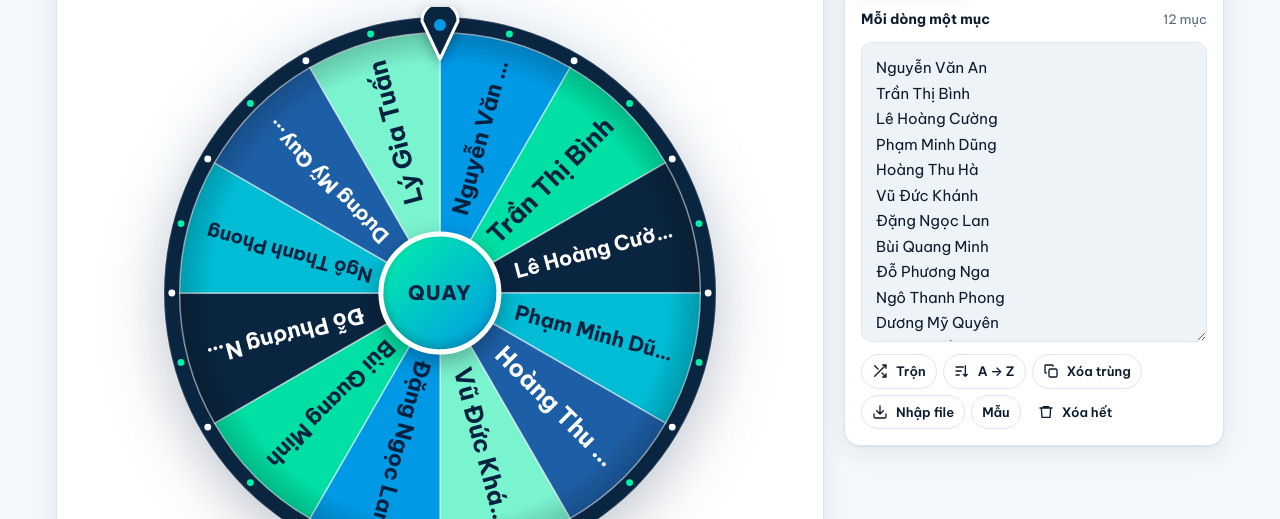
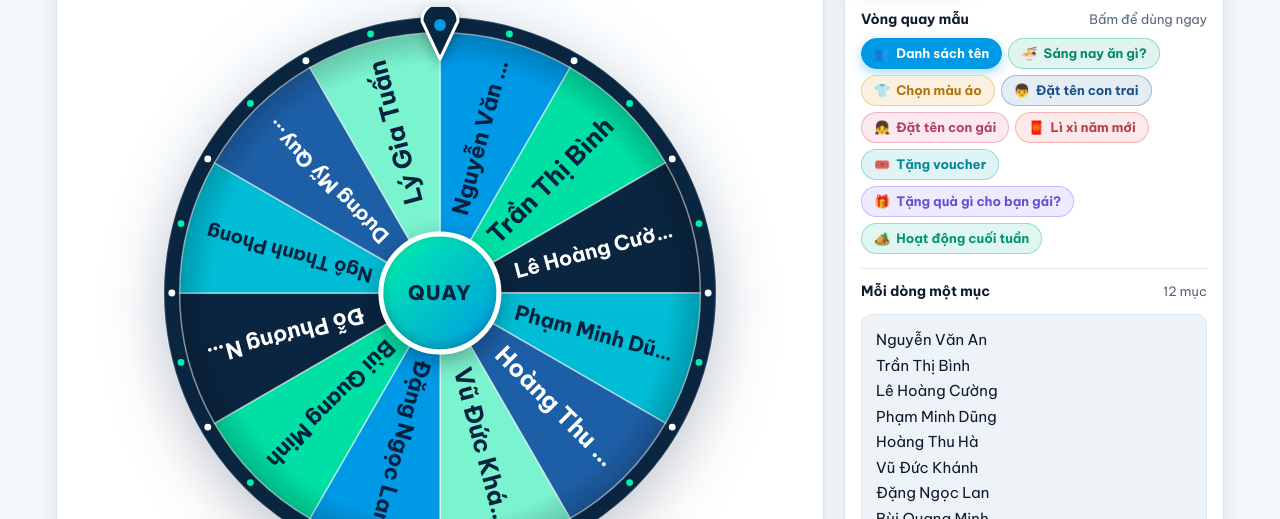
Before and after one commit to qtvuniversalchemistry-mm/vong-quay, a plain HTML site: page vong-quay/index.html in a window 1280 px wide. Shown: the part 281-800 px from the top of the page. Drawn offline with Linux system fonts and the light colour scheme.

Commit message:
Thêm vòng quay mẫu phía trên danh sách
9 chủ đề: Danh sách tên, Sáng nay ăn gì?, Chọn màu áo, Đặt tên con trai,
Đặt tên con gái, Lì xì năm mới, Tặng voucher, Tặng quà gì cho bạn gái?,
Hoạt động cuối tuần. Hỏi xác nhận trước khi thay danh sách tự nhập.

Co-Authored-By: Claude Opus 5.5 <noreply@anthropic.com>
Claude-Session: https://claude.ai/code/session_01MiXvnAtw4nDWg9YhT5kmkd

```diff
--- a/assets/css/main.css
+++ b/assets/css/main.css
@@ -317,6 +317,28 @@ a.tool-card:hover { transform: translateY(-3px); box-shadow: var(--shadow-lg); b
 
 .chip-row { display: flex; flex-wrap: wrap; gap: 6px; }
 
+/* Vòng quay mẫu */
+.templates { display: flex; flex-direction: column; gap: 8px; padding-bottom: 14px; border-bottom: 1px solid var(--border); }
+.template-row { display: flex; flex-wrap: wrap; gap: 6px; }
+.template-chip {
+  --c: var(--brand);
+  display: inline-flex; align-items: center; gap: 6px;
+  padding: 6px 12px; border-radius: 999px; cursor: pointer;
+  font-size: 13px; font-weight: 700; line-height: 1.3;
+  border: 1px solid color-mix(in srgb, var(--c) 35%, transparent);
+  background: color-mix(in srgb, var(--c) 12%, var(--surface));
+  color: color-mix(in srgb, var(--c) 78%, var(--text));
+  transition: background 0.15s, color 0.15s, transform 0.1s, box-shadow 0.15s;
+}
+.template-chip:hover { background: color-mix(in srgb, var(--c) 22%, var(--surface)); }
+.template-chip:active { transform: translateY(1px); }
+.template-chip[aria-pressed="true"] {
+  background: var(--c); border-color: var(--c); color: #fff;
+  box-shadow: 0 4px 12px color-mix(in srgb, var(--c) 35%, transparent);
+}
+.template-chip:disabled { opacity: 0.5; cursor: not-allowed; }
+:root[data-theme="dark"] .template-chip:not([aria-pressed="true"]) { color: color-mix(in srgb, var(--c) 55%, #fff); }
+
 /* Danh sách kết quả */
 .results { list-style: none; margin: 0; padding: 0; display: flex; flex-direction: column; gap: 6px; max-height: 420px; overflow: auto; }
 .results li {
--- a/assets/js/wheel.js
+++ b/assets/js/wheel.js
@@ -16,6 +16,27 @@
     "Nguyễn Văn An", "Trần Thị Bình", "Lê Hoàng Cường", "Phạm Minh Dũng",
     "Hoàng Thu Hà", "Vũ Đức Khánh", "Đặng Ngọc Lan", "Bùi Quang Minh",
     "Đỗ Phương Nga", "Ngô Thanh Phong", "Dương Mỹ Quyên", "Lý Gia Tuấn"
+  ];
+
+  // Vòng quay mẫu: hiển thị phía trên ô danh sách, bấm để thay tiêu đề + danh sách
+  var TEMPLATES = [
+    { id: "names", icon: "👥", title: "Vòng quay may mắn", label: "Danh sách tên", color: "#0099e5", items: SAMPLE },
+    { id: "breakfast", icon: "🍜", title: "Sáng nay ăn gì?", label: "Sáng nay ăn gì?", color: "#00a877",
+      items: ["Phở bò", "Bún chả", "Bánh mì", "Xôi xéo", "Bún bò Huế", "Bánh cuốn", "Cháo sườn", "Miến gà", "Hủ tiếu", "Cơm tấm", "Bún riêu", "Bánh bao"] },
+    { id: "shirt", icon: "👕", title: "Hôm nay mặc áo màu gì?", label: "Chọn màu áo", color: "#e08a00",
+      items: ["Trắng", "Đen", "Xanh dương", "Xanh lá", "Đỏ", "Vàng", "Hồng", "Xám", "Be", "Tím", "Cam", "Xanh navy"] },
+    { id: "boy", icon: "👦", title: "Đặt tên con trai", label: "Đặt tên con trai", color: "#1d5fa6",
+      items: ["Minh Khang", "Gia Bảo", "Đức Anh", "Hoàng Nam", "Quốc Bảo", "Minh Quân", "Anh Khoa", "Tuấn Kiệt", "Phúc An", "Bảo Long", "Đăng Khoa", "Nhật Minh"] },
+    { id: "girl", icon: "👧", title: "Đặt tên con gái", label: "Đặt tên con gái", color: "#e0457b",
+      items: ["Bảo Ngọc", "Khánh Linh", "Minh Anh", "Ngọc Hân", "Phương Thảo", "Gia Hân", "An Nhiên", "Thảo Vy", "Tuệ Nhi", "Mai Anh", "Diệp Chi", "Hà My"] },
+    { id: "luckymoney", icon: "🧧", title: "Lì xì năm mới", label: "Lì xì năm mới", color: "#e5484d",
+      items: ["10.000đ", "20.000đ", "50.000đ", "100.000đ", "200.000đ", "500.000đ", "Thêm 1 lượt quay", "Chúc may mắn lần sau"] },
+    { id: "voucher", icon: "🎟️", title: "Vòng quay voucher", label: "Tặng voucher", color: "#00a3b8",
+      items: ["Giảm 10%", "Giảm 20%", "Giảm 30%", "Giảm 50%", "Freeship", "Mua 1 tặng 1", "Quà tặng kèm", "Chúc may mắn lần sau"] },
+    { id: "gift", icon: "🎁", title: "Tặng quà gì cho bạn gái?", label: "Tặng quà gì cho bạn gái?", color: "#7c5cff",
+      items: ["Hoa tươi", "Son môi", "Nước hoa", "Gấu bông", "Túi xách", "Đồng hồ", "Trang sức", "Sô-cô-la", "Váy đầm", "Bữa tối lãng mạn", "Album ảnh kỷ niệm", "Chuyến du lịch ngắn"] },
+    { id: "weekend", icon: "🏕️", title: "Cuối tuần này làm gì?", label: "Hoạt động cuối tuần", color: "#00b884",
+      items: ["Đi cà phê", "Xem phim", "Đi picnic", "Leo núi", "Đi bơi", "Nấu ăn ở nhà", "Đọc sách", "Chơi board game", "Đi karaoke", "Dọn dẹp nhà cửa", "Về thăm gia đình", "Ngủ nướng"] }
   ];
 
   // "brand" đọc màu từ assets/css/theme.css (--wheel-1 ... --wheel-6)
@@ -42,7 +63,7 @@
     title: $("wheelTitle"), spin: $("btnSpin"), spin2: $("btnSpin2"), share: $("btnShare"), fullscreen: $("btnFullscreen"),
     entries: $("entries"), entryCount: $("entryCount"), entryHint: $("entryHint"),
     shuffle: $("btnShuffle"), sort: $("btnSort"), dedupe: $("btnDedupe"), importBtn: $("btnImport"),
-    sample: $("btnSample"), clear: $("btnClear"), file: $("fileInput"),
+    templateRow: $("templateRow"), clear: $("btnClear"), file: $("fileInput"),
     results: $("results"), resultCount: $("resultCount"),
     copyResults: $("btnCopyResults"), exportResults: $("btnExportResults"), clearResults: $("btnClearResults"),
     setTitle: $("setTitle"), setDuration: $("setDuration"), durationOut: $("durationOut"),
@@ -120,6 +141,7 @@
   function onEntriesChanged() {
     state.text = el.entries.value;
     parseItems();
+    renderTemplates();
     buildWheel();
     render();
     save();
@@ -371,7 +393,8 @@
     spinning = on;
     el.spin.disabled = on; el.spin2.disabled = on;
     el.entries.disabled = on;
-    [el.shuffle, el.sort, el.dedupe, el.importBtn, el.sample, el.clear].forEach(function (b) { b.disabled = on; });
+    [el.shuffle, el.sort, el.dedupe, el.importBtn, el.clear].forEach(function (b) { b.disabled = on; });
+    Array.prototype.forEach.call(el.templateRow.querySelectorAll("button"), function (b) { b.disabled = on; });
   }
 
   function finish(winner) {
@@ -556,6 +579,30 @@
     return c;
   }
 
+  /* ---------- Vòng quay mẫu ---------- */
+  function templateText(t) { return t.items.join("\n"); }
+
+  function renderTemplates() {
+    var current = currentLabels().join("\n");
+    el.templateRow.innerHTML = TEMPLATES.map(function (t) {
+      return '<button type="button" class="template-chip" data-tpl="' + t.id + '" style="--c:' + t.color + '" aria-pressed="' +
+        (templateText(t) === current) + '"><span aria-hidden="true">' + t.icon + "</span>" + M.esc(t.label) + "</button>";
+    }).join("");
+  }
+
+  function applyTemplate(id) {
+    var t = TEMPLATES.filter(function (x) { return x.id === id; })[0];
+    if (!t) return;
+    var current = currentLabels().join("\n");
+    var isTemplate = !current || TEMPLATES.some(function (x) { return templateText(x) === current; });
+    if (!isTemplate && !confirm("Thay danh sách hiện tại (" + items.length + " mục) bằng vòng quay mẫu \"" + t.label + "\"?")) return;
+    state.title = t.title;
+    el.title.textContent = t.title;
+    el.setTitle.value = t.title;
+    setText(templateText(t));
+    M.toast("Đã chọn vòng quay mẫu: " + t.label);
+  }
+
   function applySettingsToUI() {
     var s = state.settings;
     el.title.textContent = state.title || "Vòng quay may mắn";
@@ -618,9 +665,10 @@
       var removed = before - ls.length;
       M.toast(removed ? "Đã xóa " + removed + " dòng trùng" : "Không có dòng trùng");
     });
-    el.sample.addEventListener("click", function () {
-      if (items.length && !confirm("Thay danh sách hiện tại bằng danh sách mẫu?")) return;
-      setText(SAMPLE.join("\n"));
+    el.templateRow.addEventListener("click", function (e) {
+      var b = e.target.closest("[data-tpl]");
+      if (!b || spinning) return;
+      applyTemplate(b.getAttribute("data-tpl"));
     });
     el.clear.addEventListener("click", function () {
       if (!items.length) return;
@@ -717,6 +765,7 @@
   var fromLink = loadFromHash();
   el.entries.value = state.text;
   parseItems();
+  renderTemplates();
   applySettingsToUI();
   renderResults();
   initTabs();
--- a/vong-quay/index.html
+++ b/vong-quay/index.html
@@ -71,6 +71,13 @@
 
         <!-- Tab danh sách -->
         <div class="tab-panel" role="tabpanel" id="panel-list" aria-labelledby="tab-list">
+          <div class="templates">
+            <div class="panel-row">
+              <span class="panel-label">Vòng quay mẫu</span>
+              <span class="muted">Bấm để dùng ngay</span>
+            </div>
+            <div class="template-row" id="templateRow" role="group" aria-label="Vòng quay mẫu"></div>
+          </div>
           <div class="panel-row">
             <label class="panel-label" for="entries">Mỗi dòng một mục</label>
             <span class="muted" id="entryHint"></span>
@@ -89,7 +96,6 @@
             <button class="btn btn--sm" type="button" id="btnImport" title="Nhập từ file .txt hoặc .csv">
               <svg viewBox="0 0 24 24" fill="none" stroke="currentColor" stroke-width="2" stroke-linecap="round" stroke-linejoin="round"><path d="M21 15v4a2 2 0 0 1-2 2H5a2 2 0 0 1-2-2v-4M7 10l5 5 5-5M12 15V3"/></svg>Nhập file
             </button>
-            <button class="btn btn--sm" type="button" id="btnSample" title="Điền danh sách mẫu">Mẫu</button>
             <button class="btn btn--sm btn--ghost" type="button" id="btnClear" title="Xóa toàn bộ danh sách">
               <svg viewBox="0 0 24 24" fill="none" stroke="currentColor" stroke-width="2" stroke-linecap="round" stroke-linejoin="round"><path d="M3 6h18M8 6V4h8v2M19 6l-1 14H6L5 6"/></svg>Xóa hết
             </button>
```
Also changed, not shown: 1 other file.
